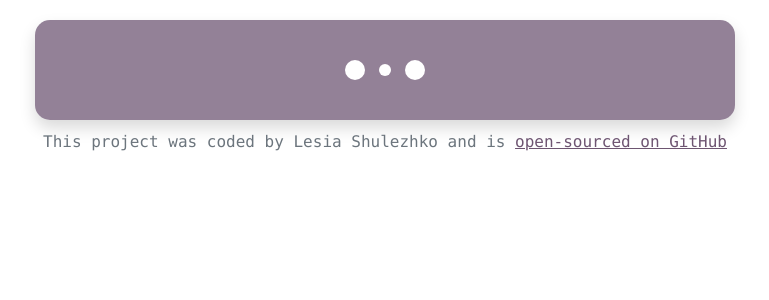
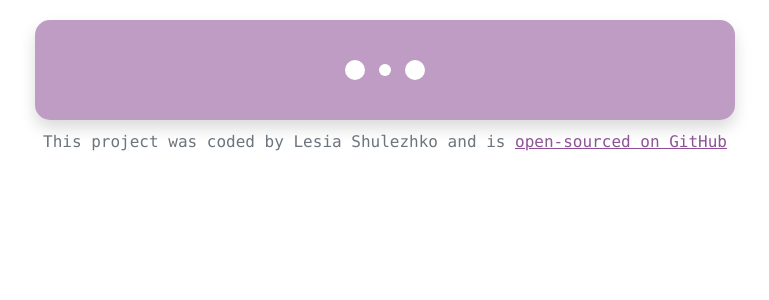
Before and after one commit to LeiaShul/react-weather-app, a React (Create React App) app: page / in a window 1280 px wide. Shown: the top 300 px of the page, without its empty margins (255-1024 px from the left). Built offline with nearby package versions, Linux system fonts and the light colour scheme; no server answers.

Commit message:
changed colors

```diff
--- a/src/App.css
+++ b/src/App.css
@@ -1,7 +1,7 @@
 :root {
   --primary-color: rgba(175, 150, 218, 0.518);
-  --secondary-color: rgba(48, 13, 54, 0.518);
-  --link-color: rgba(48, 13, 54, 0.7);
+  --secondary-color: rgba(129, 64, 139, 0.518);
+  --link-color: rgba(129, 64, 139, 0.9);
 }
 
 .container {
```
